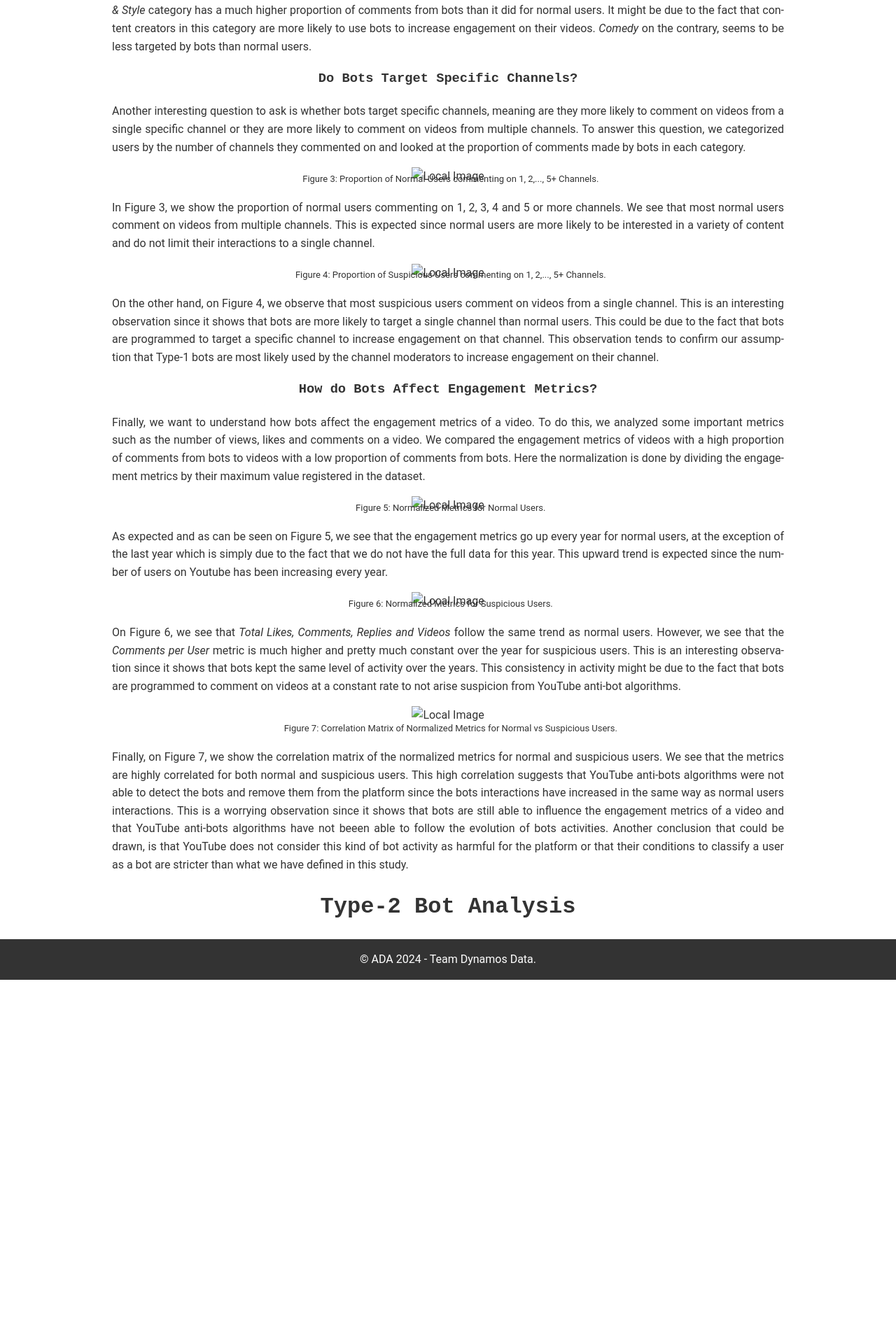
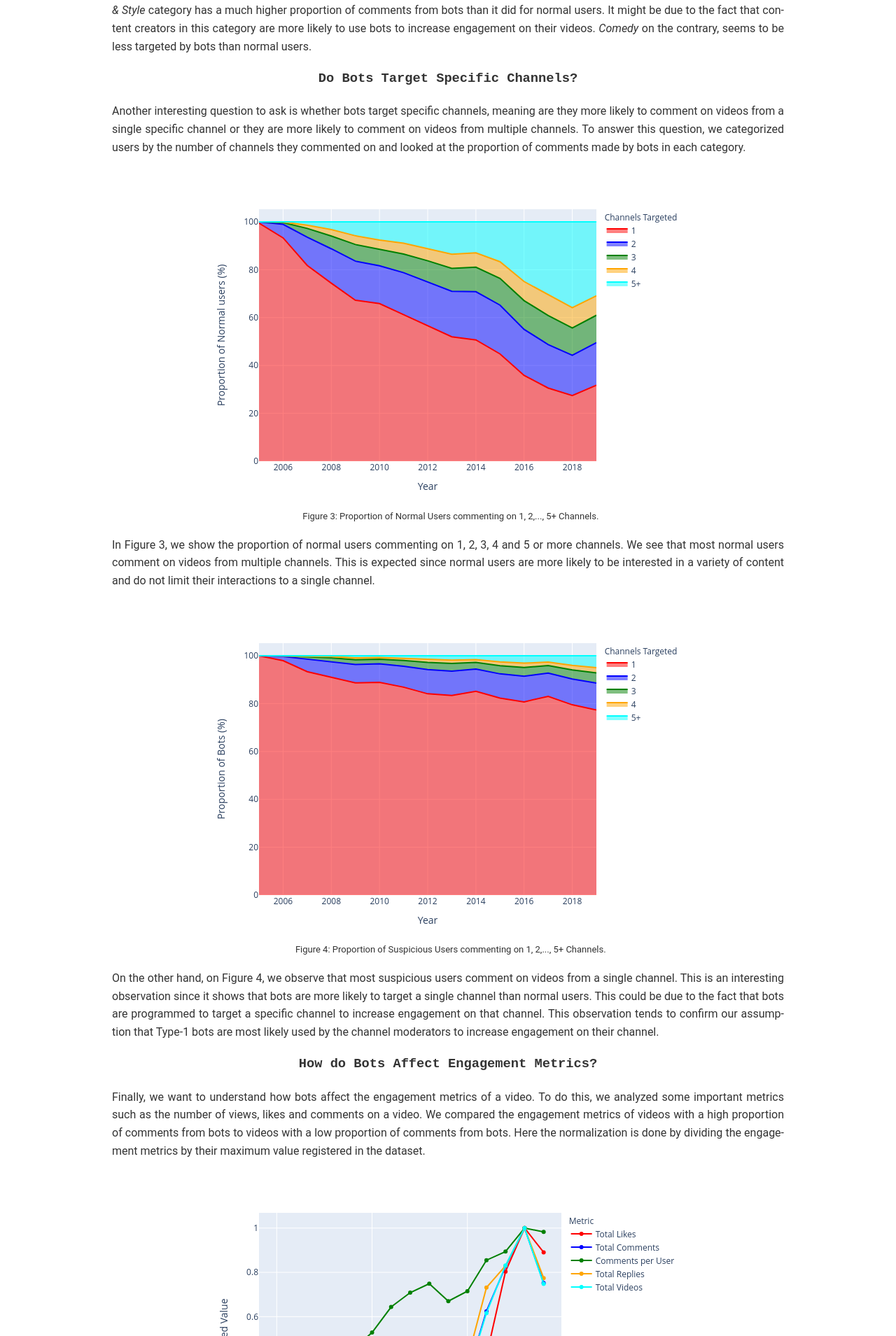
Before and after one commit to amaulap2/Datastory, a Jekyll site: the page built from index.markdown, in a window 1280 px wide. Shown: the part 4311-6220 px from the top of the page at 70% size. Built offline with Jekyll 4.4.1, drawn with Linux system fonts in a browser that asks for light colours; before the commit the page ends 5711 px from its top, so only the background shows below that.

Commit message:
typo type 1 corrected

```diff
--- a/_includes/parts/best_finding_1.md
+++ b/_includes/parts/best_finding_1.md
@@ -45,7 +45,7 @@ Another interesting question to ask is whether bots target specific channels, me
 
 <div style="text-align: center;">
 <figure>
-  <img src="{ site.baseurl }}/assets/data/type-1_analysis/prop_normal_per_channels.svg" alt="Local Image" class='center'>
+  <img src="{{ site.baseurl }}/assets/data/type-1_analysis/prop_normal_per_channels.svg" alt="Local Image" class='center'>
   <center>
   <figcaption>
   <p style="margin-top:-0.6cm;margin-left:0.2cm;">
@@ -60,7 +60,7 @@ In Figure 3, we show the proportion of normal users commenting on 1, 2, 3, 4 and
 
 <div style="text-align: center;">
 <figure>
-  <img src="{ site.baseurl }}/assets/data/type-1_analysis/prop_sus_per_channels.svg" alt="Local Image" class='center'>
+  <img src="{{ site.baseurl }}/assets/data/type-1_analysis/prop_sus_per_channels.svg" alt="Local Image" class='center'>
   <center>
   <figcaption>
   <p style="margin-top:-0.6cm;margin-left:0.2cm;">
@@ -79,7 +79,7 @@ Finally, we want to understand how bots affect the engagement metrics of a video
 
 <div style="text-align: center;">
 <figure>
-  <img src="{ site.baseurl }}/assets/data/type-1_analysis/normalized_metrics.svg" alt="Local Image" class='center'>
+  <img src="{{ site.baseurl }}/assets/data/type-1_analysis/normalized_metrics.svg" alt="Local Image" class='center'>
   <center>
   <figcaption>
   <p style="margin-top:-0.6cm;margin-left:0.2cm;">
@@ -94,7 +94,7 @@ As expected and as can be seen on Figure 5, we see that the engagement metrics g
 
 <div style="text-align: center;">
 <figure>
-  <img src="{ site.baseurl }}/assets/data/type-1_analysis/normalized_metrics_sus.svg" alt="Local Image" class='center'>
+  <img src="{{ site.baseurl }}/assets/data/type-1_analysis/normalized_metrics_sus.svg" alt="Local Image" class='center'>
   <center>
   <figcaption>
   <p style="margin-top:-0.6cm;margin-left:0.2cm;">
@@ -109,7 +109,7 @@ On Figure 6, we see that *Total Likes, Comments, Replies and Videos* follow the
 
 <div style="text-align: center;">
 <figure>
-  <img src="{ site.baseurl }}/assets/data/type-1_analysis/corr_map_evol_normal_sus_T1.svg" alt="Local Image" class='center'>
+  <img src="{{ site.baseurl }}/assets/data/type-1_analysis/corr_map_evol_normal_sus_T1.svg" alt="Local Image" class='center'>
   <center>
   <figcaption>
   <p style="margin-top:-0.2cm;margin-left:0.2cm;">
```
